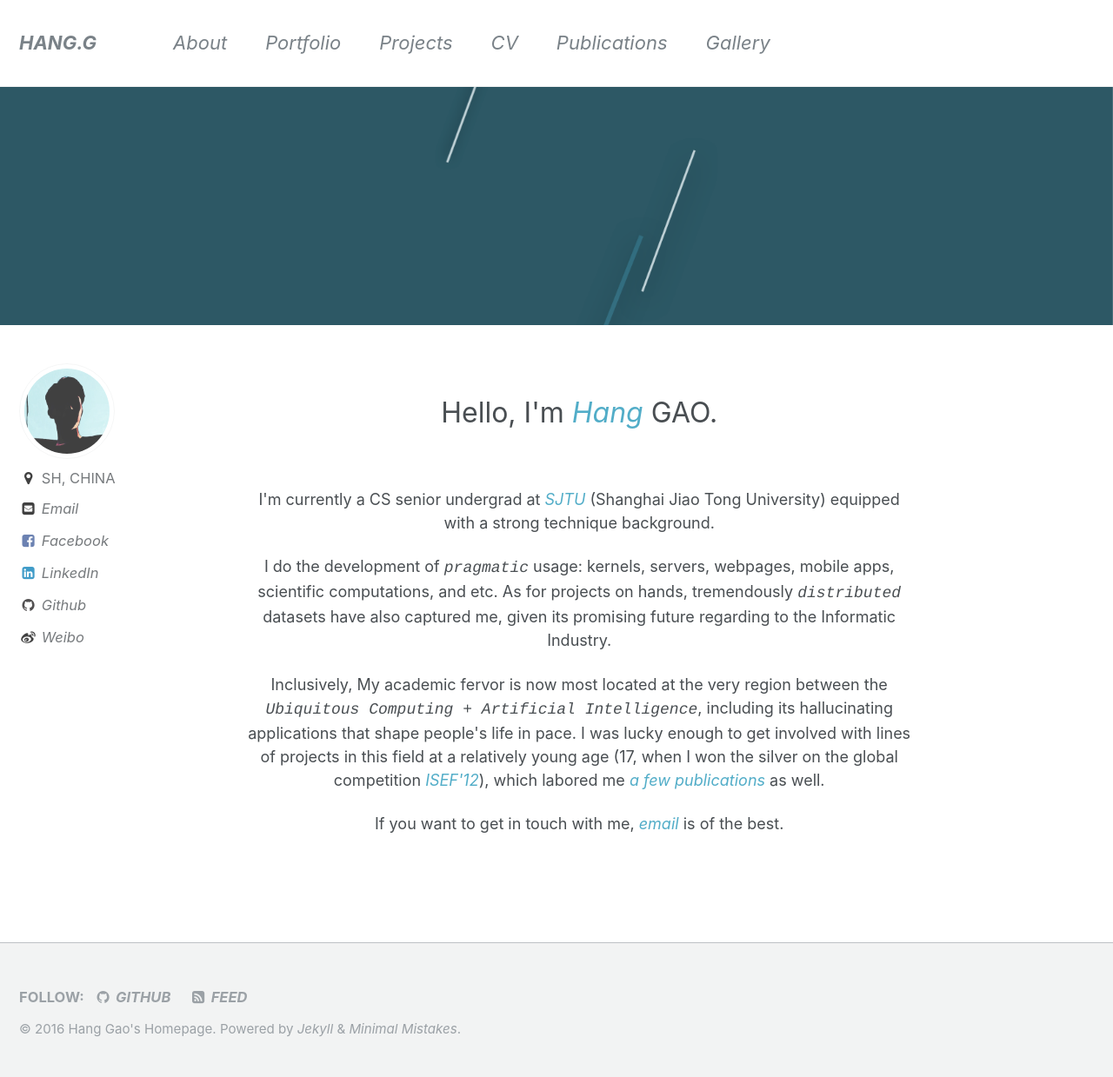
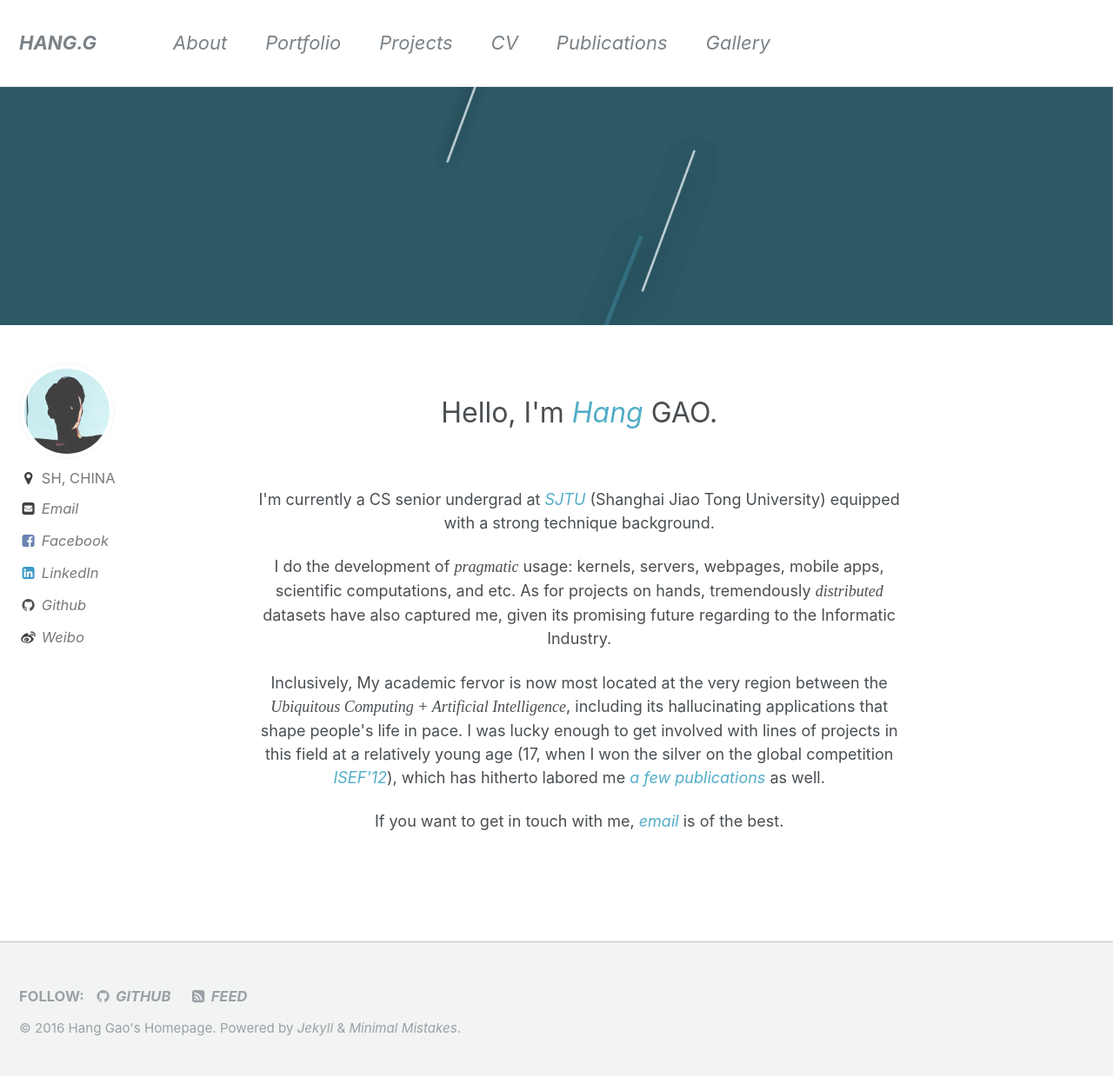
Before and after one commit to weizhixiang-workspace/cullengao.github.io, a Jekyll site: the page built from index.html, in a window 1280 px wide and 1239 px high. Shown: the whole window at 87% size. Built offline with Jekyll 4.4.1, drawn with Linux system fonts in a browser that asks for light colours; the list of posts is cut into pages by our own code.

```diff
--- a/_config.yml
+++ b/_config.yml
@@ -4,8 +4,8 @@ title                    : "HANG.G"
 title_separator          : "-"
 name                     : "Hang Gao's Homepage"
 description              : "the description"
-url                      : "https://cullengao.github.io"
-#url                      : "http://localhost:4000"
+#url                      : "https://cullengao.github.io"
+url                      : "http://localhost:4000"
 baseurl                  : # the subpath of your site, e.g. "/blog"
 repository               : "CullenGao/cullengao.github.io"
 teaser                   : # filename of teaser fallback teaser image placed in /images/, .e.g. "500x300.png"
--- a/index.html
+++ b/index.html
@@ -10,7 +10,7 @@ author_profile: true
         font-style: italic;
     }
     i {
-        font-family: "Courier";
+        font-family: cursive;
     }
 </style>
 
@@ -36,7 +36,7 @@ author_profile: true
     Inclusively, My academic fervor is now most located at the very region between the <i>Ubiquitous Computing + Artificial Intelligence</i>, including
     its hallucinating applications that shape people's life in pace. I was lucky enough to get involved with lines of projects in this field at a
     relatively young age (17, when I won the silver on the global competition <a href="https://student.societyforscience.org/intel-isef">ISEF'12</a>),
-    which labored me <a href="{{ site.data.navigation.Publications.url }}">a few publications</a> as well.
+    which has hitherto labored me <a href="{{ site.data.navigation.Publications.url }}">a few publications</a> as well.
 </p>
 
 <p>
```
